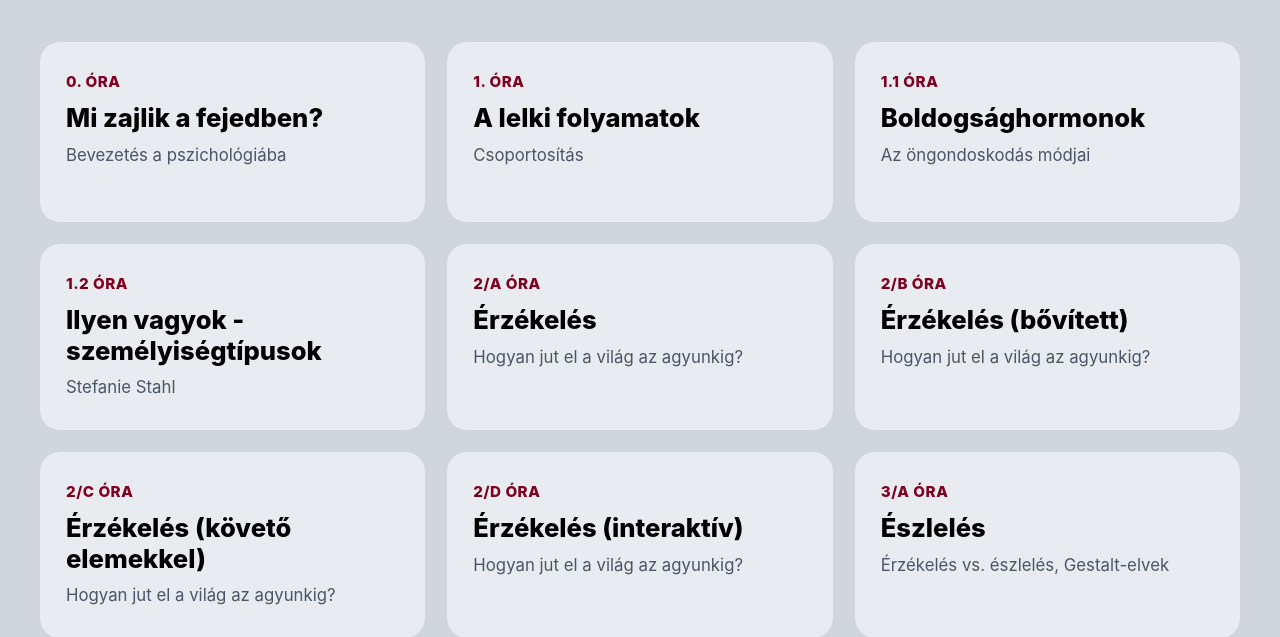
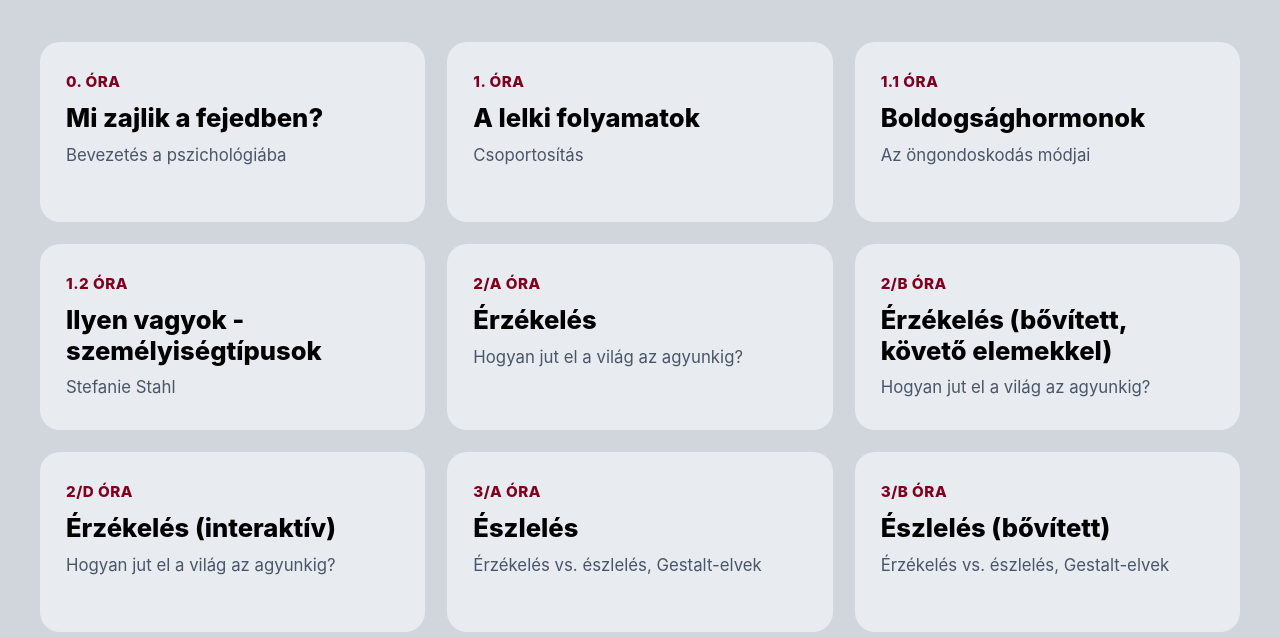
Before and after one commit to KonczMagda/Classroom, a plain HTML site: page index.html in a window 1280 px wide. Shown: the part 169-806 px from the top of the page. Drawn offline with Linux system fonts and the light colour scheme.

Commit message:
Update index.html

```diff
--- a/index.html
+++ b/index.html
@@ -149,20 +149,13 @@
             </a>
 
             <!-- 2/B ÓRA -->
-            <a href="erzekeles-bovitett.html" class="card">
+            <a href="erzekeles-bovitettt.html" class="card">
                 <div class="badge">2/B ÓRA</div>
-                <h2 class="card-title">Érzékelés (bővített)</h2>
+                <h2 class="card-title">Érzékelés (bővített, követő elemekkel)</h2>
                 <p class="card-desc">Hogyan jut el a világ az agyunkig?</p>
             </a>
 
             <!-- 2/C ÓRA -->
-            <a href="erzekeles-bovitettt.html" class="card">
-                <div class="badge">2/C ÓRA</div>
-                <h2 class="card-title">Érzékelés (követő elemekkel)</h2>
-                <p class="card-desc">Hogyan jut el a világ az agyunkig?</p>
-            </a>
-
-            <!-- 2/D ÓRA -->
             <a href="erzekeles-interaktiv.html" class="card">
                 <div class="badge">2/D ÓRA</div>
                 <h2 class="card-title">Érzékelés (interaktív)</h2>
```
